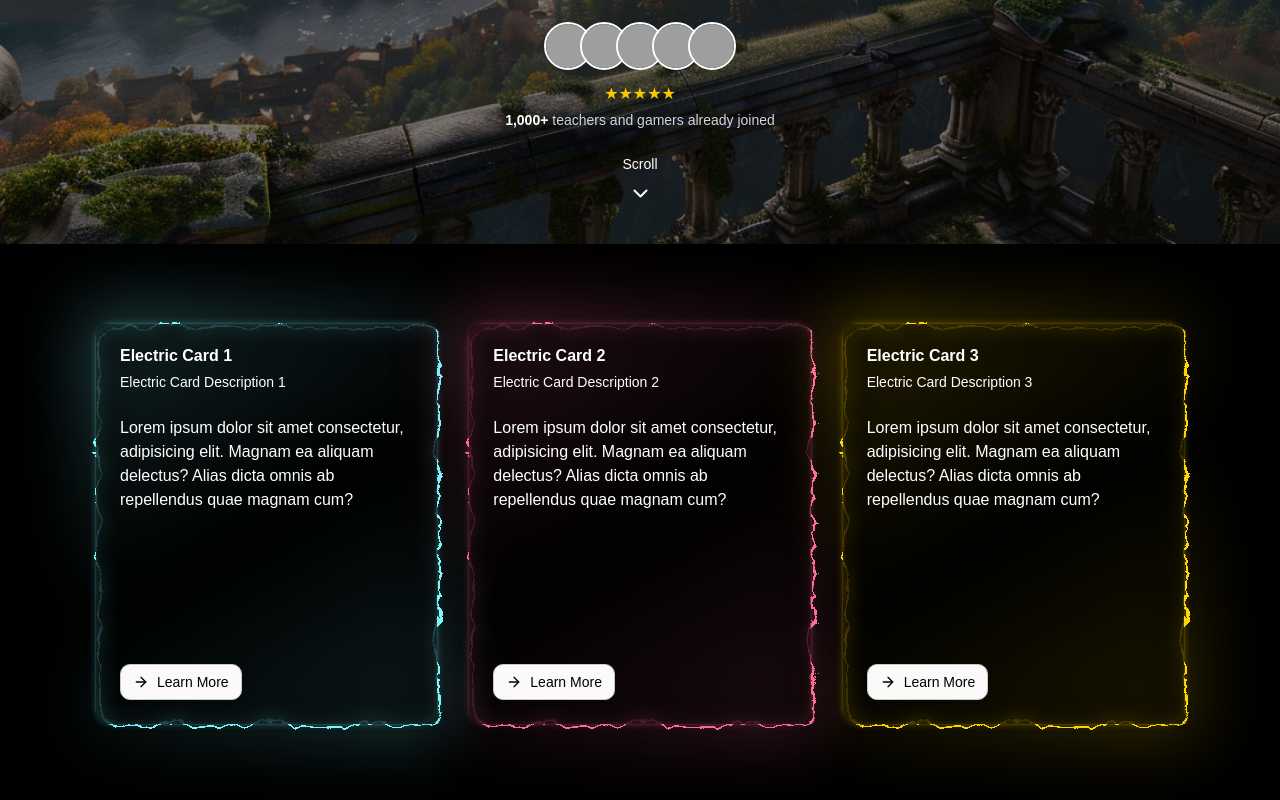
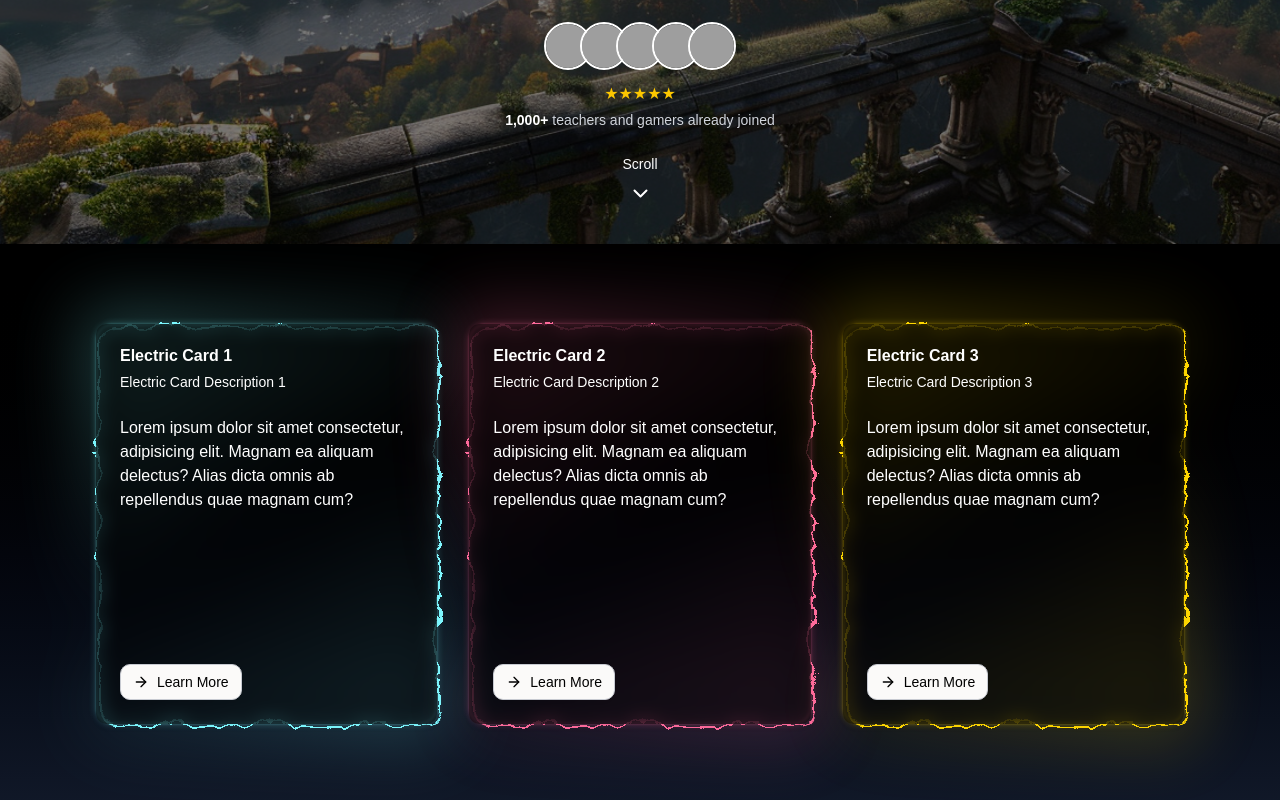
Before and after one commit to Patolord/teachergamer, a Next.js app: page / in a window 1280 px wide. Shown: the part 556-1356 px from the top of the page. Built offline with nearby package versions, Linux system fonts and the light colour scheme; grey boxes are pictures that could not be loaded.

Commit message:
Enhance visual design of ElectricCardSection and HeroSection by adding a gradient background for improved aesthetics.

```diff
--- a/src/app/_components/EletricCardSection.tsx
+++ b/src/app/_components/EletricCardSection.tsx
@@ -21,7 +21,7 @@ export function ElectricCardSection() {
   ];
 
   return (
-    <div className="flex items-center justify-center min-h-[60vh] px-4">
+    <div className="flex items-center justify-center min-h-[60vh] px-4 bg-gradient-to-b from-black to-gray-900">
       <div className="container max-w-7xl">
         <div className="grid grid-cols-1 md:grid-cols-2 lg:grid-cols-3 gap-8 m-20">
           {cards.map((card) => (
--- a/src/app/_components/HeroSection.tsx
+++ b/src/app/_components/HeroSection.tsx
@@ -4,7 +4,7 @@ import ScrollIndicator from "./ScrollIndicator";
 
 export default function HeroSection() {
   return (
-    <div className="relative w-full min-h-screen flex flex-col items-center justify-center gap-6">
+    <div className="relative w-full min-h-screen flex flex-col items-center justify-center gap-6 bg-gradient-to-b from-black to-gray-900">
       <HeroBackground imageUrl="/section-0-bg.png" />
 
       <HeroContent
--- a/src/app/page.tsx
+++ b/src/app/page.tsx
@@ -5,6 +5,7 @@ export default function Home() {
   return (
     <div>
       <HeroSection />
+
       <ElectricCardSection />
     </div>
   );
```
